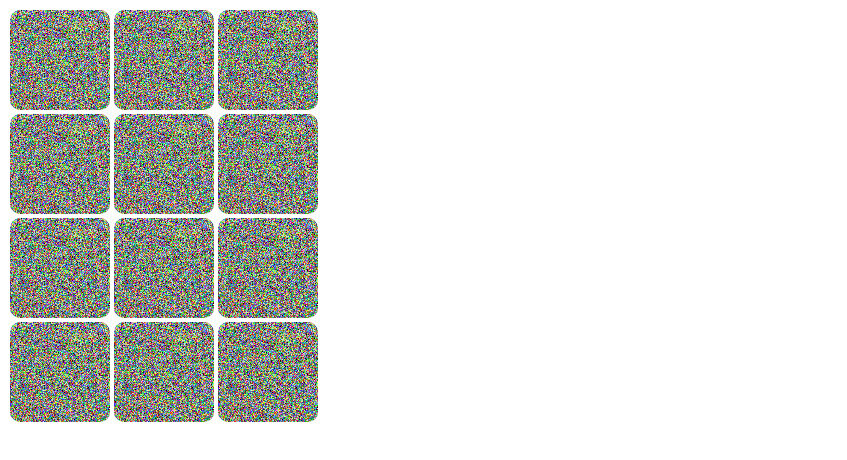
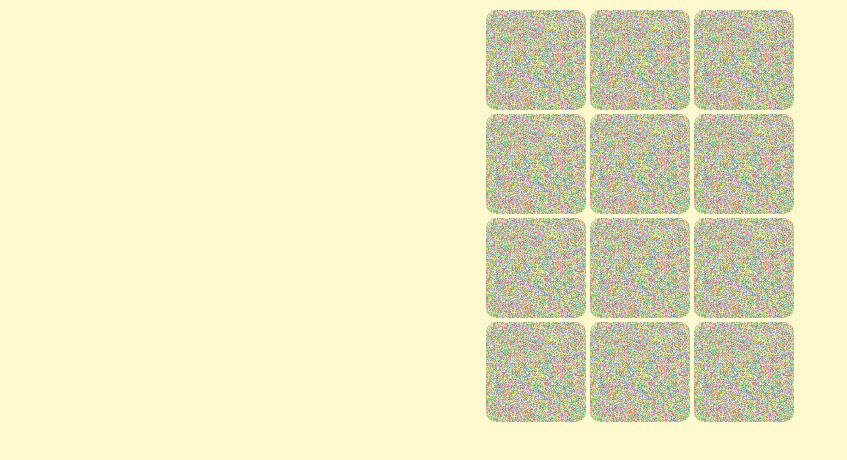
Before and after one commit to DEEPIKAJILLEPALLI/MemoryGame, a plain HTML site: page index.html in a window 1280 px wide. Shown: the whole page, without its empty margins (0-847 px from the left). Drawn offline with Linux system fonts and the light colour scheme.

Commit message:
ss changes

```diff
--- a/style.css
+++ b/style.css
@@ -1,10 +1,19 @@
+body{
+    background-color:lemonchiffon;
+    opacity: 0.5;
+}
 .grid {
     width: 400px;
     height: 300px;
     flex-wrap: wrap;
     display: flex;
+    justify-content: center;
 }
-
+div{
+    margin-left: auto;
+    margin-right: auto;
+    display: block;
+}
 img {
     margin: 2px;
     border-radius: 10px ;
```
